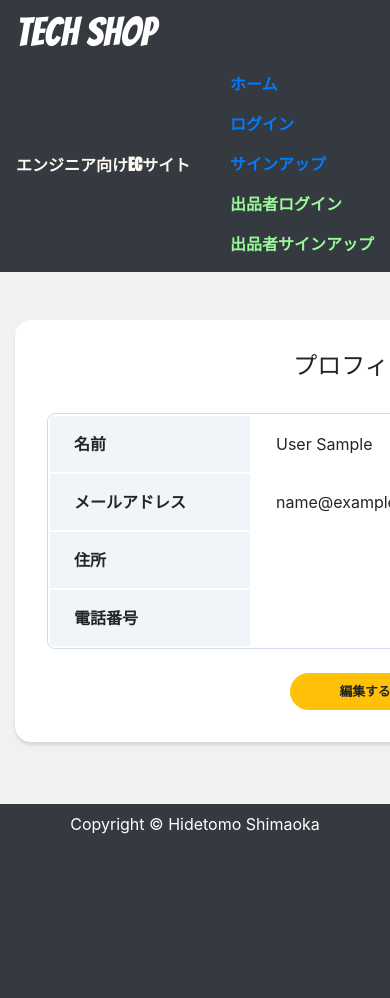
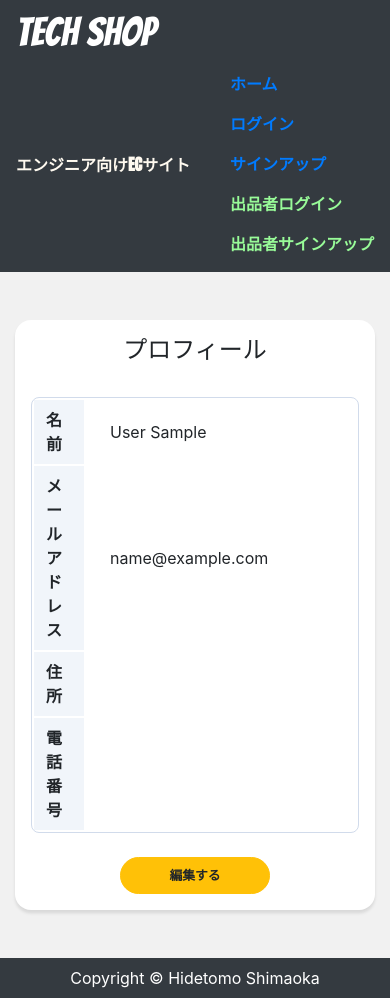
Before and after one commit to hidetomo0102/tech_shop, a Django app: page /accounts/profile/ in a window 390 px wide; the page is wider, and only the part inside the window is pictured. Before the commit the page ends 834 px from the top of that part, so only its background shows below. Run offline with Django 3.2, Linux system fonts and the light colour scheme; the visitor is signed in with stand-in values (Sample User, id 1); data comes from the database, SQL or seed files in the repository; some libraries are stand-ins or nearby versions.

Commit message:
final commit

```diff
--- a/accounts/templates/accounts/profile.html
+++ b/accounts/templates/accounts/profile.html
@@ -5,7 +5,7 @@
 {% block content %}
 
     <div class="card card-profile my-5 mx-auto">
-        <div class="card-body">
+        <div class="card-body profile-padding">
             <h5 class="card-title text-center">プロフィール</h5>
             <table class="profile_table mb-4">
                 <tbody>
--- a/app/static/css/style.css
+++ b/app/static/css/style.css
@@ -220,10 +220,12 @@ span.lite-text-sm {
     }
     section.review-list {
         width: 80%;
+        margin: auto;
     }
     section.review-side {
         width: 100%;
     }
+
 }
 
 .btn-secondary {
@@ -242,6 +244,18 @@ textarea {
     border: 2px solid lightslategray;
 }
 
+@media screen and (max-width: 800px) {
+    .card-auth {
+        width: 100%;
+    }
+    .card-profile {
+        width: 100%;
+    }
+    .profile_table .header {
+        width: 130px;
+    }
+}
+
 @media screen and (max-width: 480px) {
     .wrapper {
         display: block;
@@ -252,9 +266,27 @@ textarea {
         display: block;
         margin: 0 auto;
     }
+
     section.review-side {
         width: 100%;
         display: block;
         margin: 0 auto;
     }
+
+    .card-auth {
+        width: 100%;
+    }
+
+    .card-profile {
+        width: 100%;
+    }
+
+    .profile-padding {
+        padding: 1rem;
+    }
+
+    .profile_table .header {
+        padding: 8px 12px;
+        width: 50px;
+    }
 }
--- a/app/views.py
+++ b/app/views.py
@@ -1,4 +1,5 @@
 from django.shortcuts import render, get_object_or_404, redirect
+from django.urls import reverse_lazy
 from django.utils import timezone
 from django.utils.decorators import method_decorator
 from django.views.generic import View, ListView
@@ -84,7 +85,7 @@ class ItemDetailView(View):
         })
 
 
-@login_required
+@login_required(login_url='/accounts/login/customer/')
 def add_to_cart(request, slug):
     item = get_object_or_404(Item, slug=slug)
 
@@ -256,7 +257,7 @@ class WishListView(LoginRequiredMixin, View):
             return render(request, 'app/wishlist.html')
 
 
-@login_required
+@login_required(login_url='/accounts/login/customer/')
 def wishlist_to_cart(request, slug):
     add_to_cart(request, slug)
 
```
Also changed, not shown: supplier/static/css/item_form.css (+60 -3 lines).
